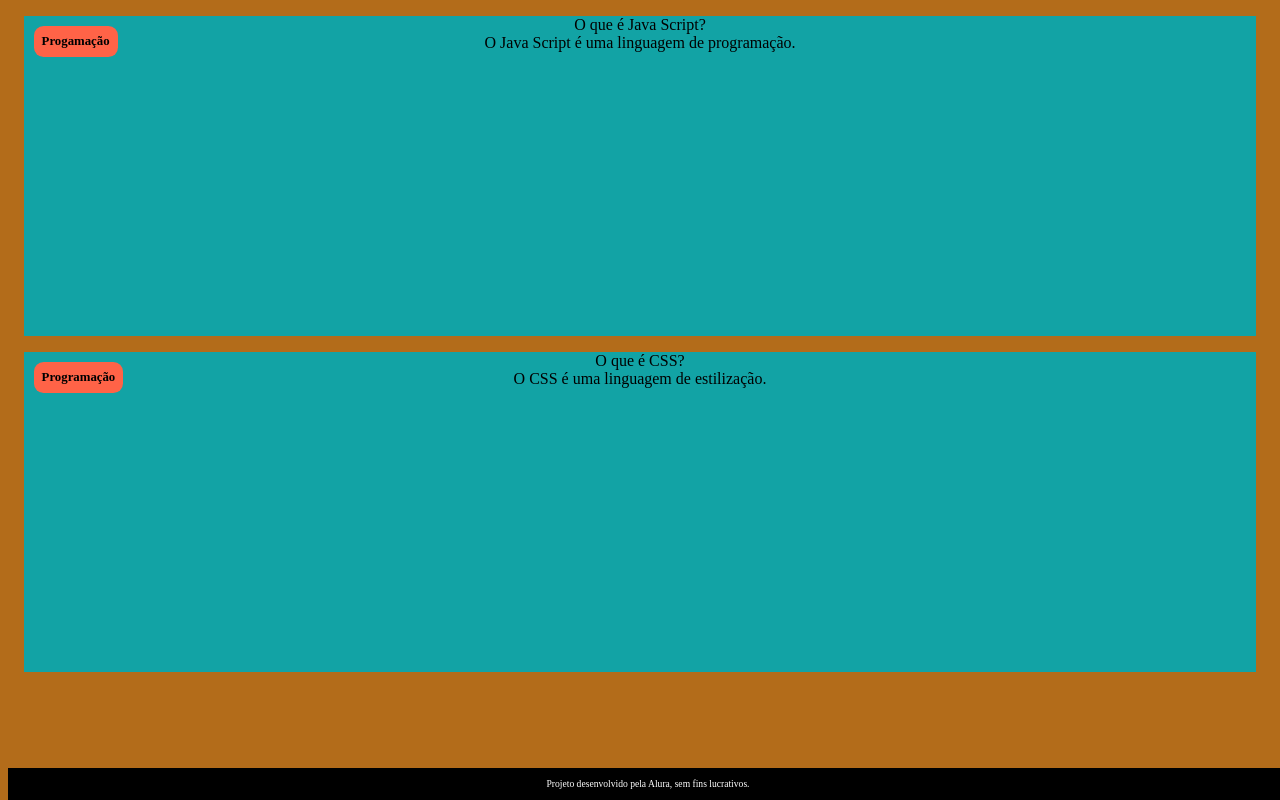
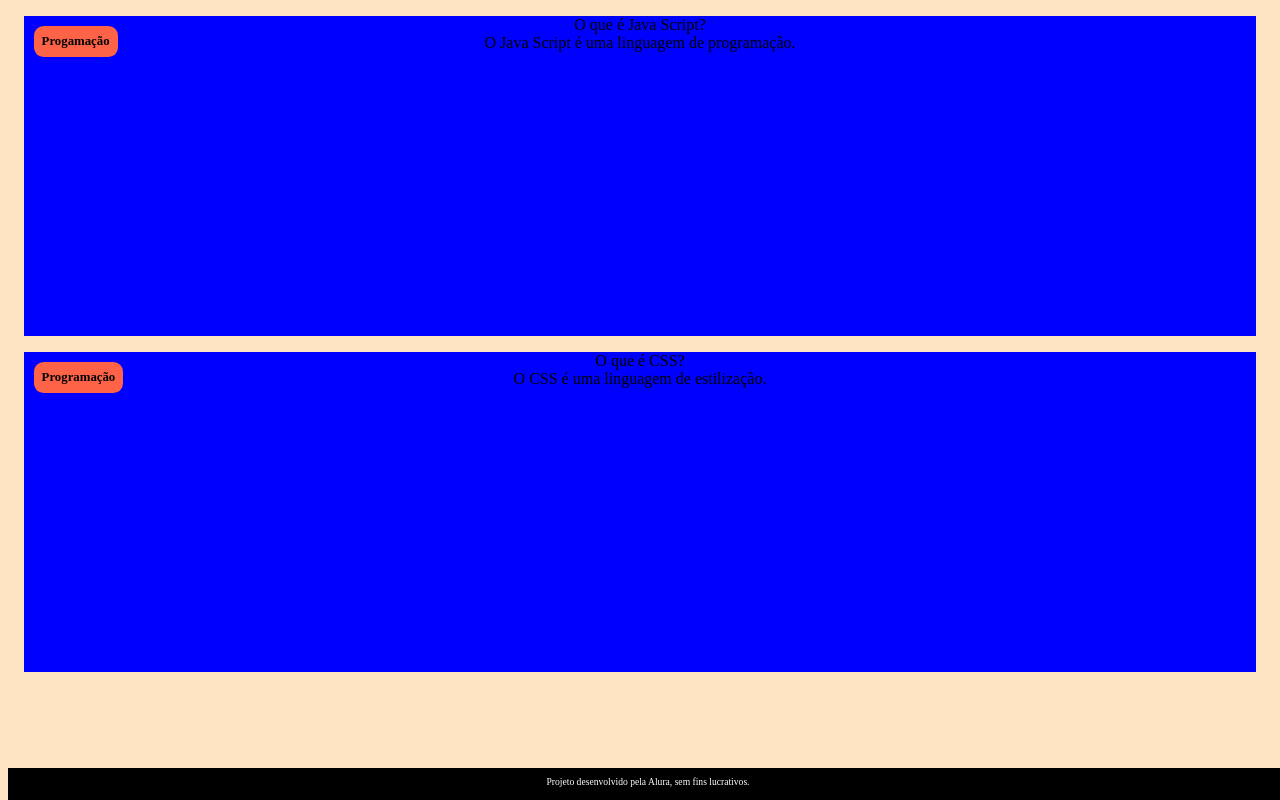
Before and after one commit to zelinosilva/Flashcard-2B, a plain HTML site: page index.html in a window 1280 px wide. Drawn offline with Linux system fonts and the light colour scheme.

Commit message:
Update style.css

```diff
--- a/style.css
+++ b/style.css
@@ -1,16 +1,23 @@
 body {
-    background-color: rgb(179, 108, 26);
+    background-color: bisque;
+    font-family: Bai Jamjuree;
+}
+
+#container {
+    display: flex; /* Elementos dispostos em linha */
 }
 
 .cartao {
     margin: 1rem 1rem;
-    background-color: rgb(18, 163, 165);
+    background-color: blue;
     height: 20rem;
     flex-grow: 1;
-    flex-basis: calc(33% -6rem);
+    flex-basis: calc(33% - 6rem);
 }
+
 .cartao__conteudo {
     text-align: center;
+    /* background-color: aquamarine; */
     height: 100%;
 }
 
@@ -24,19 +31,23 @@ body {
     font-size: 1vw;
 }
 
-footer{
+.cartao__conteudo p {
+    margin-top: 1rem;
+    padding: 2rem;
+}
+
+
+footer {
     background-color: black;
     color: white;
-    bottom:0;
     position: fixed;
+    bottom: 0;
     width: 100%;
     height: 2rem;
-
 }
 
-footer p{
+footer p {
     text-align: center;
     font-size: 0.6rem;
-    margin-top: 0,5rem;
-
+    margin-top: 0.5rem;
 }
```
